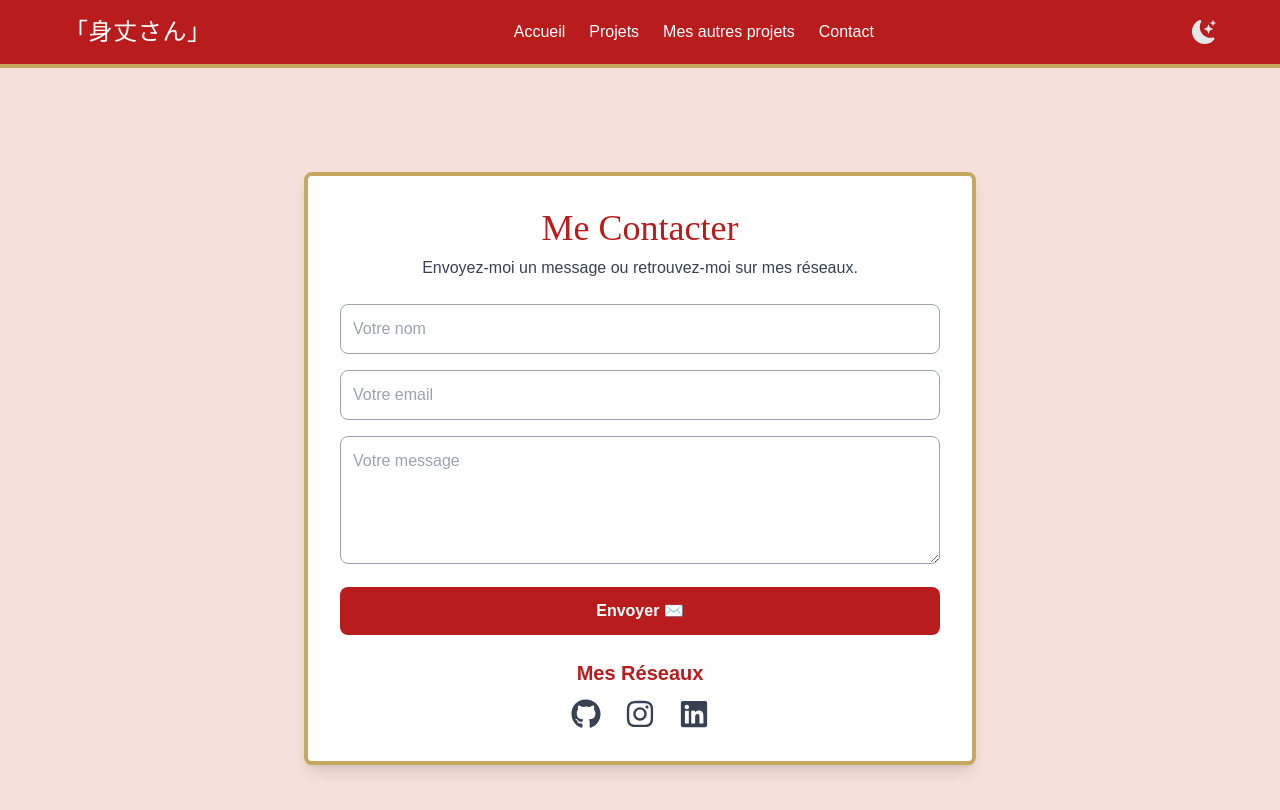
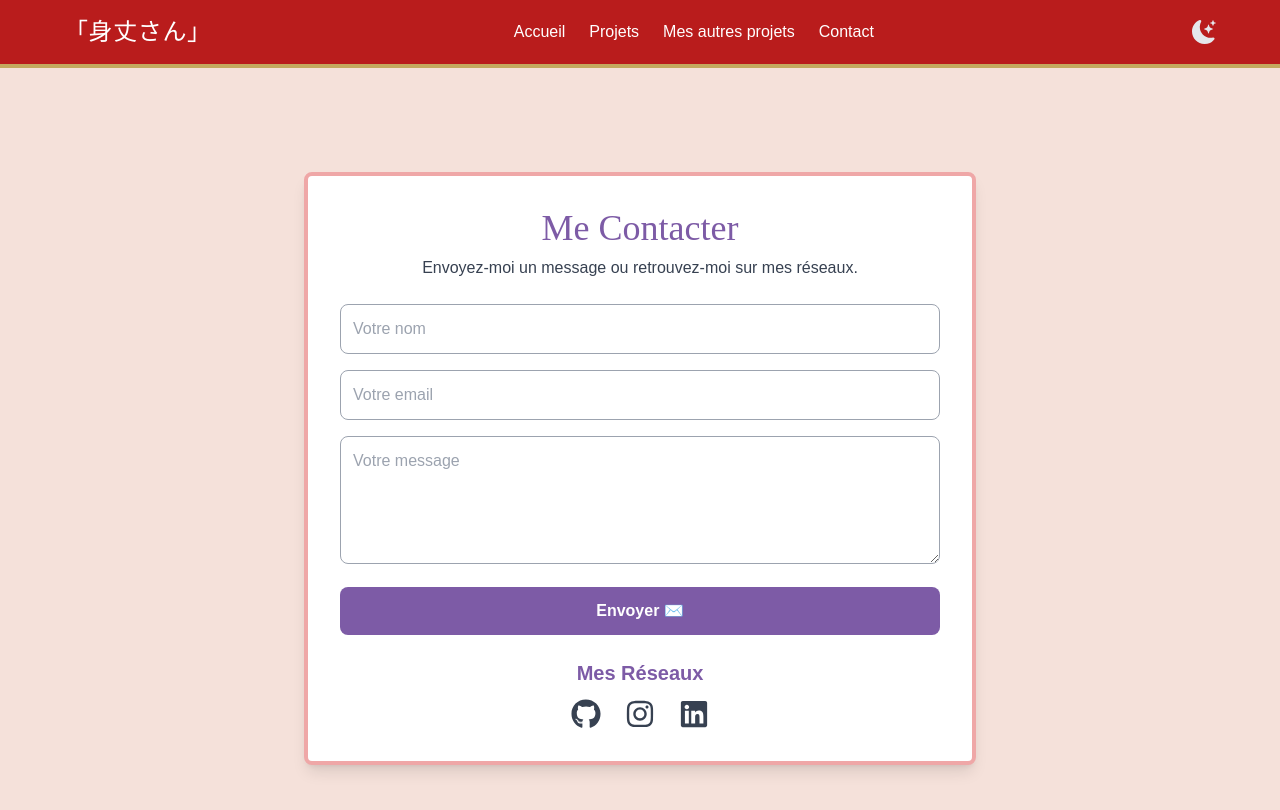
Before and after one commit to Mitake-ktm/Portfolio, a React (Create React App) app: page /contact in a window 1280 px wide. Shown: the top 810 px of the page. Built offline with nearby package versions, Linux system fonts and the light colour scheme.

Commit message:
Add animation on contact page

```diff
--- a/src/pages/Contact.tsx
+++ b/src/pages/Contact.tsx
@@ -1,5 +1,6 @@
 import { useState } from "react";
 import { FaGithub, FaInstagram, FaLinkedin } from "react-icons/fa";
+import { motion } from "framer-motion";
 
 const Contact = () => {
     const [formData, setFormData] = useState({
@@ -23,12 +24,43 @@ const Contact = () => {
     };
 
     return (
-        <div className="min-h-screen bg-[#F5E1DA] flex items-center justify-center p-6">
-            <div className="max-w-2xl w-full bg-white shadow-lg rounded-lg p-8 border-4 border-[#C4A95E]">
-                <h2 className="text-4xl font-mincho text-red-700 text-center">Me Contacter</h2>
-                <p className="text-gray-700 text-center mt-2">Envoyez-moi un message ou retrouvez-moi sur mes réseaux.</p>
+        <motion.div
+            initial={{ opacity: 0 }}
+            animate={{ opacity: 1 }}
+            transition={{ duration: 1 }}
+            className="min-h-screen bg-[var(--bg-primary)] flex items-center justify-center p-6"
+        >
+            <motion.div
+                initial={{ opacity: 0, scale: 0.95 }}
+                animate={{ opacity: 1, scale: 1 }}
+                transition={{ duration: 0.8, delay: 0.2 }}
+                className="max-w-2xl w-full bg-white shadow-lg rounded-lg p-8 border-4 border-[var(--hover)]"
+            >
+                <motion.h2
+                    initial={{ opacity: 0, y: -20 }}
+                    animate={{ opacity: 1, y: 0 }}
+                    transition={{ duration: 0.8, delay: 0.4 }}
+                    className="text-4xl font-mincho text-[var(--accent)] text-center"
+                >
+                    Me Contacter
+                </motion.h2>
 
-                <form onSubmit={handleSubmit} className="space-y-4 mt-6">
+                <motion.p
+                    initial={{ opacity: 0, y: 10 }}
+                    animate={{ opacity: 1, y: 0 }}
+                    transition={{ duration: 0.6, delay: 0.5 }}
+                    className="text-gray-700 text-center mt-2"
+                >
+                    Envoyez-moi un message ou retrouvez-moi sur mes réseaux.
+                </motion.p>
+
+                <motion.form
+                    onSubmit={handleSubmit}
+                    className="space-y-4 mt-6"
+                    initial={{ opacity: 0, y: 20 }}
+                    animate={{ opacity: 1, y: 0 }}
+                    transition={{ duration: 0.8, delay: 0.6 }}
+                >
                     <input
                         type="text"
                         name="name"
@@ -36,7 +68,7 @@ const Contact = () => {
                         value={formData.name}
                         onChange={handleChange}
                         required
-                        className="w-full p-3 border border-gray-400 rounded-lg focus:outline-none focus:ring-2 focus:ring-red-700"
+                        className="w-full p-3 border border-gray-400 rounded-lg focus:outline-none focus:ring-2 focus:ring-[var(--accent)]"
                     />
                     <input
                         type="email"
@@ -45,7 +77,7 @@ const Contact = () => {
                         value={formData.email}
                         onChange={handleChange}
                         required
-                        className="w-full p-3 border border-gray-400 rounded-lg focus:outline-none focus:ring-2 focus:ring-red-700"
+                        className="w-full p-3 border border-gray-400 rounded-lg focus:outline-none focus:ring-2 focus:ring-[var(--accent)]"
                     />
                     <textarea
                         name="message"
@@ -53,32 +85,55 @@ const Contact = () => {
                         value={formData.message}
                         onChange={handleChange}
                         required
-                        className="w-full p-3 border border-gray-400 rounded-lg focus:outline-none focus:ring-2 focus:ring-red-700 h-32"
+                        className="w-full p-3 border border-gray-400 rounded-lg focus:outline-none focus:ring-2 focus:ring-[var(--accent)] h-32"
                     ></textarea>
                     <button
                         type="submit"
-                        className="w-full bg-red-700 text-white py-3 rounded-lg hover:bg-[#C4A95E] transition font-bold"
+                        className="w-full bg-[var(--accent)] text-white py-3 rounded-lg hover:bg-[var(--hover)] transition font-bold"
                     >
                         Envoyer ✉️
                     </button>
-                </form>
+                </motion.form>
 
-                <div className="mt-6 text-center">
-                    <h3 className="text-xl font-semibold text-red-700">Mes Réseaux</h3>
+                <motion.div
+                    initial={{ opacity: 0, y: 20 }}
+                    animate={{ opacity: 1, y: 0 }}
+                    transition={{ duration: 0.8, delay: 1 }}
+                    className="mt-6 text-center"
+                >
+                    <h3 className="text-xl font-semibold text-[var(--accent)]">Mes Réseaux</h3>
                     <div className="flex justify-center space-x-6 mt-3">
-                        <a href="https://github.com/Mitake-ktm" target="_blank" className="text-gray-700 hover:text-red-700 text-3xl" rel="noopener noreferrer">
+                        <a
+                            title="Github"
+                            href="https://github.com/Mitake-ktm"
+                            target="_blank"
+                            rel="noopener noreferrer"
+                            className="text-gray-700 hover:text-[var(--accent)] text-3xl transition"
+                        >
                             <FaGithub />
                         </a>
-                        <a href="https://www.instagram.com/mitake_ktm/" target="_blank" className="text-gray-700 hover:text-red-700 text-3xl" rel="noopener noreferrer">
+                        <a
+                            title="Instagram"
+                            href="https://www.instagram.com/mitake_ktm/"
+                            target="_blank"
+                            rel="noopener noreferrer"
+                            className="text-gray-700 hover:text-[var(--accent)] text-3xl transition"
+                        >
                             <FaInstagram />
                         </a>
-                        <a href="https://www.linkedin.com/in/k%C3%A9vin-d-almeida-822b78266/" target="_blank" className="text-gray-700 hover:text-red-700 text-3xl" rel="noopener noreferrer">
+                        <a
+                            title="LinkedIn"
+                            href="https://www.linkedin.com/in/k%C3%A9vin-d-almeida-822b78266/"
+                            target="_blank"
+                            rel="noopener noreferrer"
+                            className="text-gray-700 hover:text-[var(--accent)] text-3xl transition"
+                        >
                             <FaLinkedin />
                         </a>
                     </div>
-                </div>
-            </div>
-        </div>
+                </motion.div>
+            </motion.div>
+        </motion.div>
     );
 };
 
```
